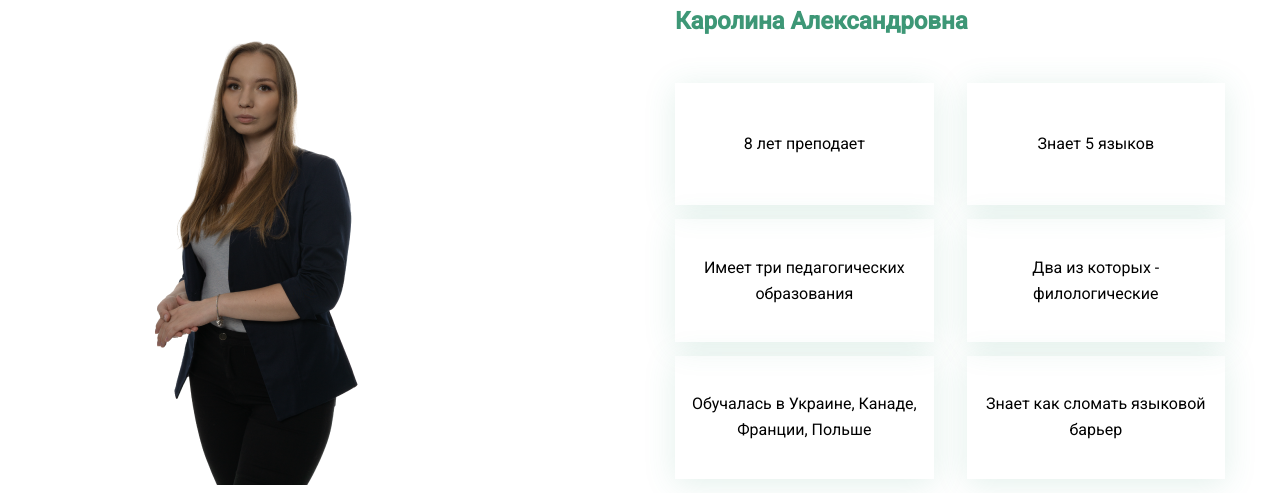
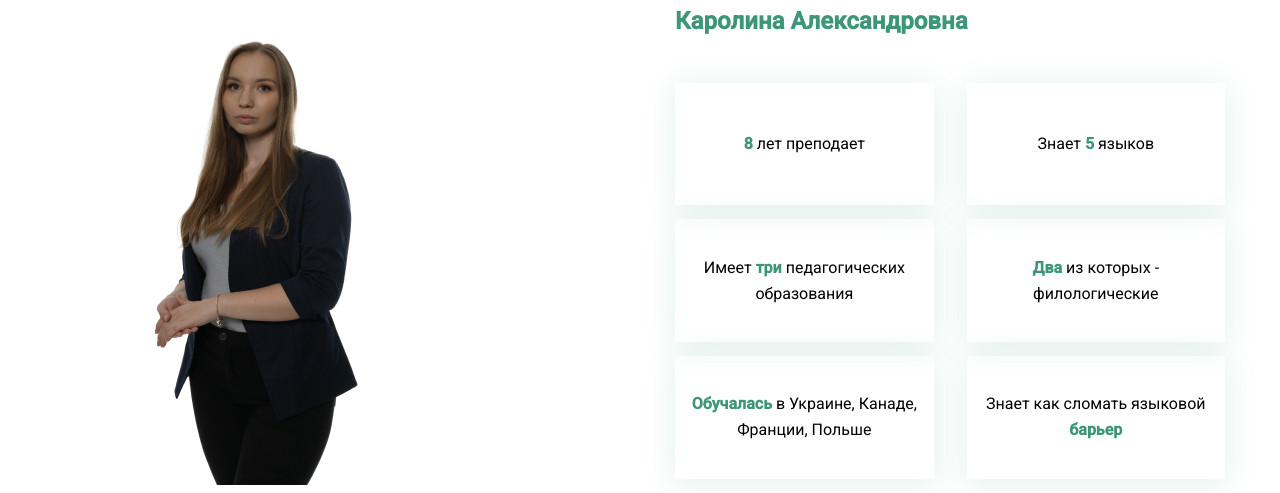
Before and after one commit to behzodjon/sassproject, a plain HTML site: page dist/index.html in a window 1280 px wide. Shown: the part 5140-5633 px from the top of the page. Drawn offline with nearby package versions, Linux system fonts and the light colour scheme.

Commit message:
last chages

```diff
--- a/dist/index.html
+++ b/dist/index.html
@@ -285,22 +285,22 @@
             <span>Каролина Александровна</span>
           </div>
           <div class="hero__cards">
-            <div class="hero__card"><p>8 лет преподает</p></div>
-            <div class="hero__card"><p>Знает 5 языков</p></div>
+            <div class="hero__card"><p> <span> <b>8</b>  </span>  лет преподает</p></div>
+            <div class="hero__card"><p>Знает <span> <b>5</b> </span> языков</p></div>
             <div class="hero__card">
               <p>
-                Имеет три педагогических <br />
+                Имеет <span><b>три</b>  </span>  педагогических <br />
                 образования
               </p>
             </div>
             <div class="hero__card">
-              <p>Два из которых - филологические</p>
+              <p><span><b> Два </b> </span> из которых - филологические</p>
             </div>
             <div class="hero__card">
-              <p>Обучалась в Украине, Канаде, Франции, Польше</p>
+              <p> <span> <b> Обучалась</b> </span> в Украине, Канаде, Франции, Польше</p>
             </div>
             <div class="hero__card">
-              <p>Знает как сломать языковой барьер</p>
+              <p>Знает как сломать языковой <span> <b>барьер</b>  </span></p>
             </div>
           </div>
         </div>
--- a/scss/style.scss
+++ b/scss/style.scss
@@ -484,6 +484,9 @@ header {
       height: 30%;
       width: 47%;
       box-shadow: 0 4px 30px rgba(61, 151, 118, 0.15);
+      span{
+        color: #3d9776;
+      }
     }
   }
 }
```
Also changed, not shown: dist/css/style.min.css, 1 other file.
